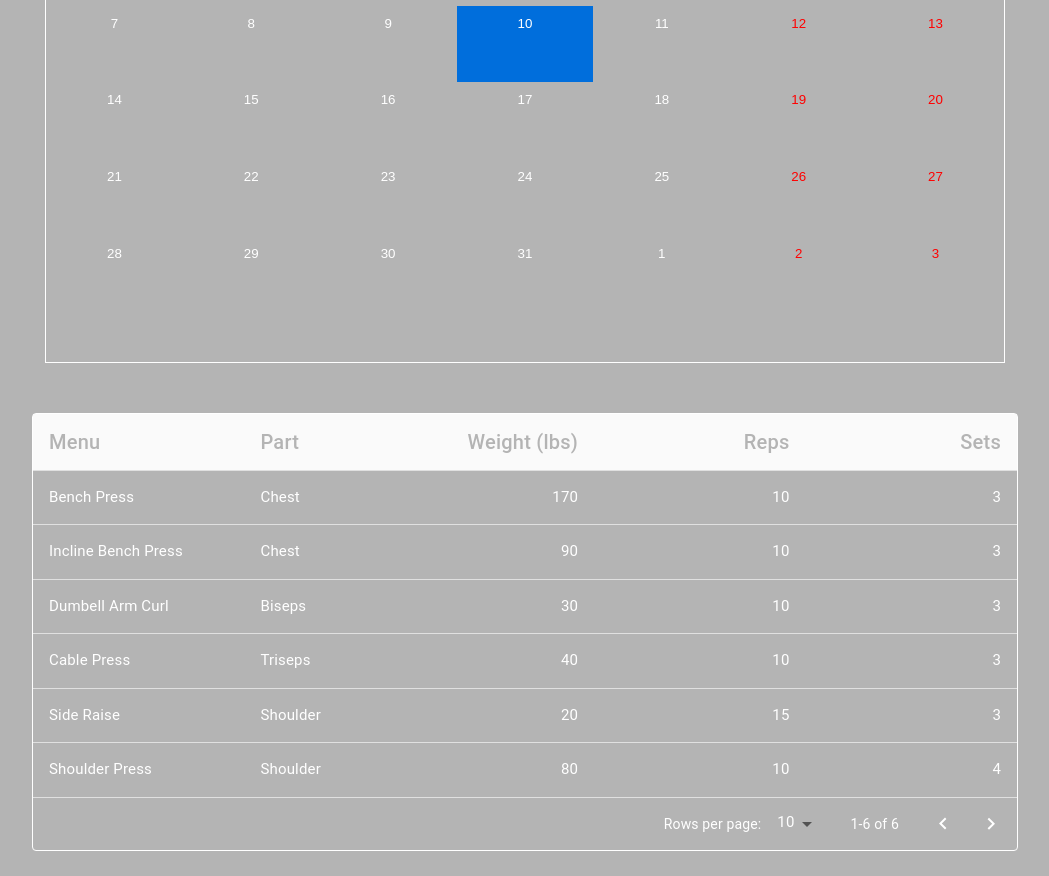
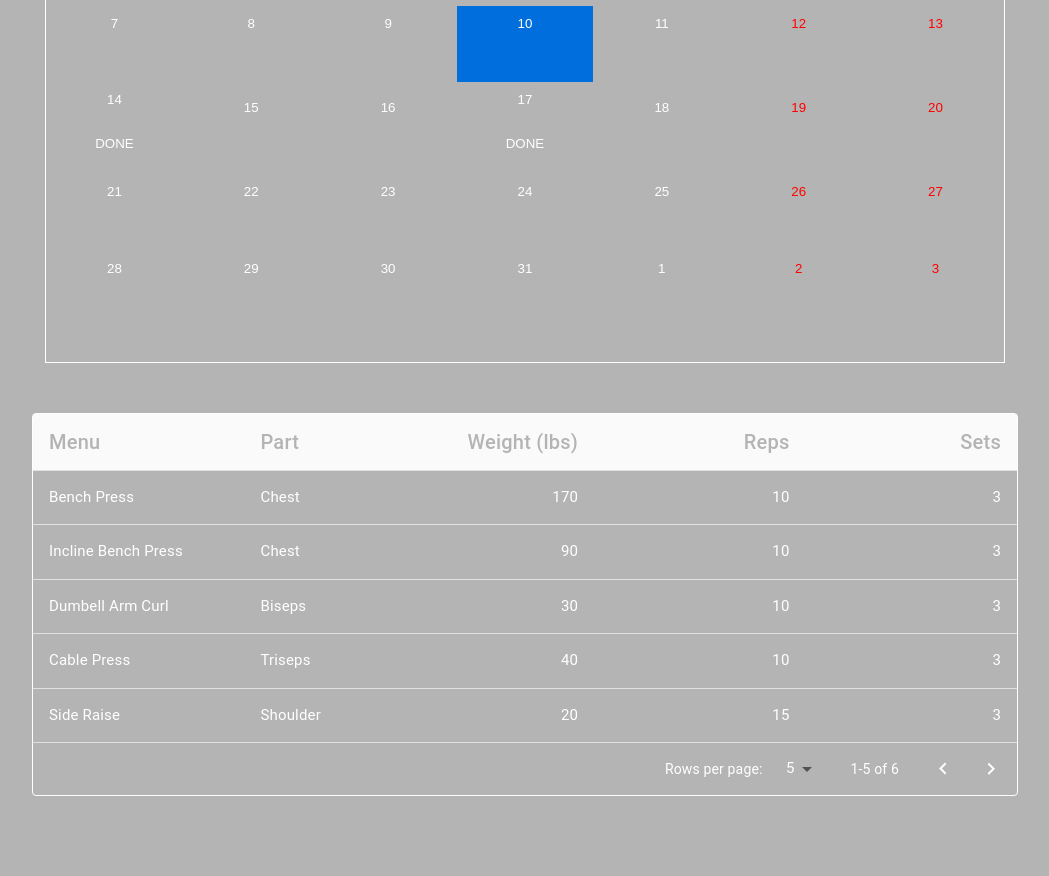
Before and after one commit to ShomaTakami/workout_app, a React (Create React App) app: page /calendar in a window 1280 px wide. Shown: the part 260-1136 px from the top of the page, without its empty margins (115-1164 px from the left). After the commit the page ends 1081 px from the top, so only its background shows below. Built offline with nearby package versions, Linux system fonts and the light colour scheme.

Commit message:
tilecontentet

```diff
--- a/src/Calendar/CalendarDetail.js
+++ b/src/Calendar/CalendarDetail.js
@@ -63,7 +63,7 @@
 export default function StickyHeadTable({ rows }) {
   const classes = useStyles();
   const [page, setPage] = React.useState(0);
-  const [rowsPerPage, setRowsPerPage] = React.useState(10);
+  const [rowsPerPage, setRowsPerPage] = React.useState(5);
 
   const handleChangePage = (event, newPage) => {
     setPage(newPage);
@@ -118,7 +118,7 @@
       </div>
       <TablePagination
         className={classes.text}
-        rowsPerPageOptions={[5, 10, 15]}
+        rowsPerPageOptions={[5, 10]}
         component='div'
         count={rows.length}
         rowsPerPage={rowsPerPage}
--- a/src/Calendar/DateMonth.js
+++ b/src/Calendar/DateMonth.js
@@ -6,21 +6,50 @@
     super(props);
     this.state = {
       date: new Date(),
+      //月のデータ
       month_days: {
-        data: { menu: "Done" }
+        20191014: [
+          {
+            id: "1",
+            menu: "Bench Press",
+            part: "Chest",
+            weight: "170",
+            reps: "10",
+            sets: "3"
+          },
+          {
+            id: "1",
+            menu: "Bench Press",
+            part: "Chest",
+            weight: "170",
+            reps: "10",
+            sets: "3"
+          }
+        ],
+        20191017: {
+          id: "1",
+          menu: "Bench Press",
+          part: "Chest",
+          weight: "170",
+          reps: "10",
+          sets: "3"
+        }
       }
     };
     this.getTileClass = this.getTileClass.bind(this);
     this.getTileContent = this.getTileContent.bind(this);
   }
 
+  // state の日付と同じ表記に変換
   getFormatDate(date) {
     return `${date.getFullYear()}${("0" + (date.getMonth() + 1)).slice(-2)}${(
       "0" + date.getDate()
     ).slice(-2)}`;
   }
 
+  //日付のクラスを付与 (祝日用)
   getTileClass({ date, view }) {
+    // 月表示のときのみ
     if (view !== "month") {
       return "";
     }
@@ -30,7 +59,9 @@
       : "";
   }
 
+  //日付の内容を出力
   getTileContent({ date, view }) {
+    // 月表示のときのみ
     if (view !== "month") {
       return null;
     }
@@ -38,9 +69,7 @@
     return (
       <p>
         <br />
-        {this.state.month_days[day] && this.state.month_days[day].menu
-          ? this.state.month_days[day].menu
-          : " "}
+        {this.state.month_days[day] ? "DONE" : " "}
       </p>
     );
   }
--- a/src/Workout/Slider.js
+++ b/src/Workout/Slider.js
@@ -39,14 +39,14 @@
               </p>
               <a
                 className='btn-left-radius'
-                href='https://www.youtube.com/watch?v=mQMA88jJrFc'
+                href='https://www.youtube.com/watch?v=BkS1-El_WlE'
                 target='_blank'
                 rel='noopener noreferrer'>
                 HOME TRAINING
               </a>
               <a
+                href='https://www.youtube.com/watch?v=mQMA88jJrFc'
                 className='btn-right-radius'
-                href='https://www.youtube.com/watch?v=mQMA88jJrFc'
                 target='_blank'
                 rel='noopener noreferrer'>
                 GYM TRAINING
@@ -70,14 +70,14 @@
               </p>
               <a
                 className='btn-left-radius'
-                href='https://www.youtube.com/watch?v=mQMA88jJrFc'
+                href='https://www.youtube.com/watch?v=GXk1GgvhyF8'
                 target='_blank'
                 rel='noopener noreferrer'>
                 HOME TRAINING
               </a>
               <a
                 className='btn-right-radius'
-                href='https://www.youtube.com/watch?v=mQMA88jJrFc'
+                href='https://www.youtube.com/watch?v=6EqI5V8AUp8'
                 target='_blank'
                 rel='noopener noreferrer'>
                 GYM TRAINING
@@ -101,14 +101,14 @@
               </p>
               <a
                 className='btn-left-radius'
-                href='https://www.youtube.com/watch?v=mQMA88jJrFc'
+                href='https://www.youtube.com/watch?v=z8_fSUc7MTw'
                 target='_blank'
                 rel='noopener noreferrer'>
                 HOME TRAINING
               </a>
               <a
                 className='btn-right-radius'
-                href='https://www.youtube.com/watch?v=mQMA88jJrFc'
+                href='https://www.youtube.com/watch?v=S5kOK3bxfro'
                 target='_blank'
                 rel='noopener noreferrer'>
                 GYM TRAINING
@@ -132,14 +132,14 @@
               </p>
               <a
                 className='btn-left-radius'
-                href='https://www.youtube.com/watch?v=mQMA88jJrFc'
+                href='https://www.youtube.com/watch?v=KFY3p3eMPkk'
                 target='_blank'
                 rel='noopener noreferrer'>
                 HOME TRAINING
               </a>
               <a
                 className='btn-right-radius'
-                href='https://www.youtube.com/watch?v=mQMA88jJrFc'
+                href='https://www.youtube.com/watch?v=lA7dbOmxs5I'
                 target='_blank'
                 rel='noopener noreferrer'>
                 GYM TRAINING
@@ -163,14 +163,14 @@
               </p>
               <a
                 className='btn-left-radius'
-                href='https://www.youtube.com/watch?v=mQMA88jJrFc'
+                href='https://www.youtube.com/watch?v=3p8EBPVZ2Iw'
                 target='_blank'
                 rel='noopener noreferrer'>
                 HOME TRAINING
               </a>
               <a
                 className='btn-right-radius'
-                href='https://www.youtube.com/watch?v=mQMA88jJrFc'
+                href='https://www.youtube.com/watch?v=iQIrxBmgXmE'
                 target='_blank'
                 rel='noopener noreferrer'>
                 GYM TRAINING
@@ -194,14 +194,14 @@
               </p>
               <a
                 className='btn-left-radius'
-                href='https://www.youtube.com/watch?v=mQMA88jJrFc'
+                href='https://www.youtube.com/watch?v=HIdxYCrqLQg'
                 target='_blank'
                 rel='noopener noreferrer'>
                 HOME TRAINING
               </a>
               <a
                 className='btn-right-radius'
-                href='https://www.youtube.com/watch?v=mQMA88jJrFc'
+                href='https://www.youtube.com/watch?v=RjexvOAsVtI'
                 target='_blank'
                 rel='noopener noreferrer'>
                 GYM TRAINING
--- a/src/Workout/Workout.js
+++ b/src/Workout/Workout.js
@@ -21,6 +21,7 @@
 
 function Workout(props) {
   const [open, setOpen] = React.useState(false);
+  const [date, setDate] = React.useState(true);
   const [isAddButton, setIsAddButton] = React.useState(true);
   const [formDataId, setFormDataId] = React.useState(null);
 
@@ -60,7 +61,8 @@
         <WorkoutTable
           openModal={() => setOpen(true)}
           setIsAddButton={setIsAddButton}
-          addToCalendar={props.addToCalendar}
+          date={date}
+          setDate={setDate}
           setFormDataId={setFormDataId}
           rows={props.formDataRows}
           deleteFormData={props.deleteFormData}
--- a/src/Workout/WorkoutTable.js
+++ b/src/Workout/WorkoutTable.js
@@ -75,6 +75,7 @@
 
 function WorkoutTable({
   openModal,
+  setDate,
   setIsAddButton,
   setFormDataId,
   addToCalendar,
@@ -83,7 +84,7 @@
 }) {
   const classes = useStyles();
   const [page, setPage] = React.useState(0);
-  const [rowsPerPage, setRowsPerPage] = React.useState(10);
+  const [rowsPerPage, setRowsPerPage] = React.useState(5);
 
   const handleChangePage = (event, newPage) => {
     setPage(newPage);
@@ -144,9 +145,8 @@
                         className={classes.icons}
                         color='secondary'
                         onClick={() => {
-                          // setIsAddButton(false);
-                          // setFormDataId(row.id);
-                          addToCalendar(row.id);
+                          setDate(true);
+                          setFormDataId(row.id);
                         }}
                       />
                       <CreateIcon
```
